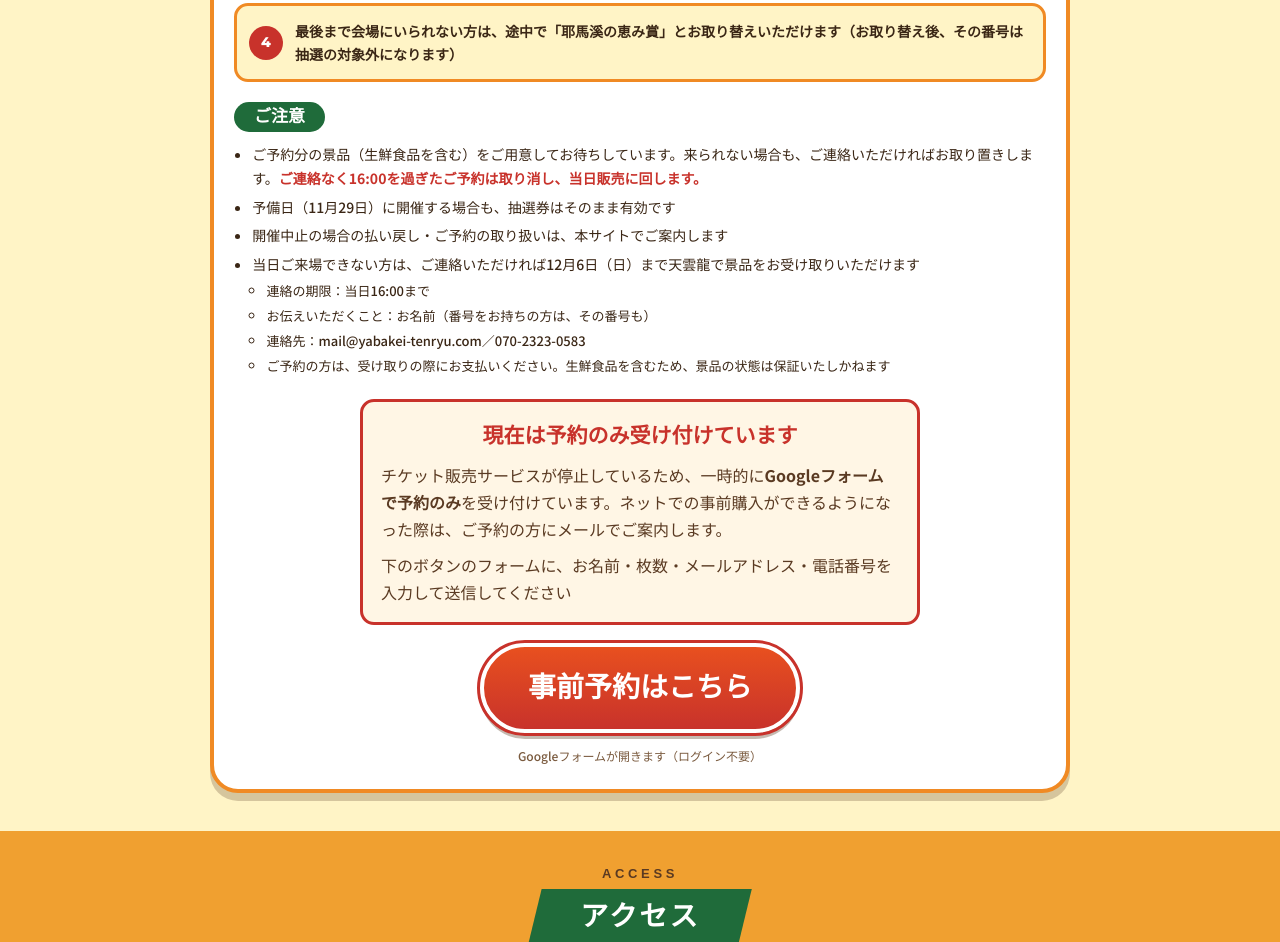
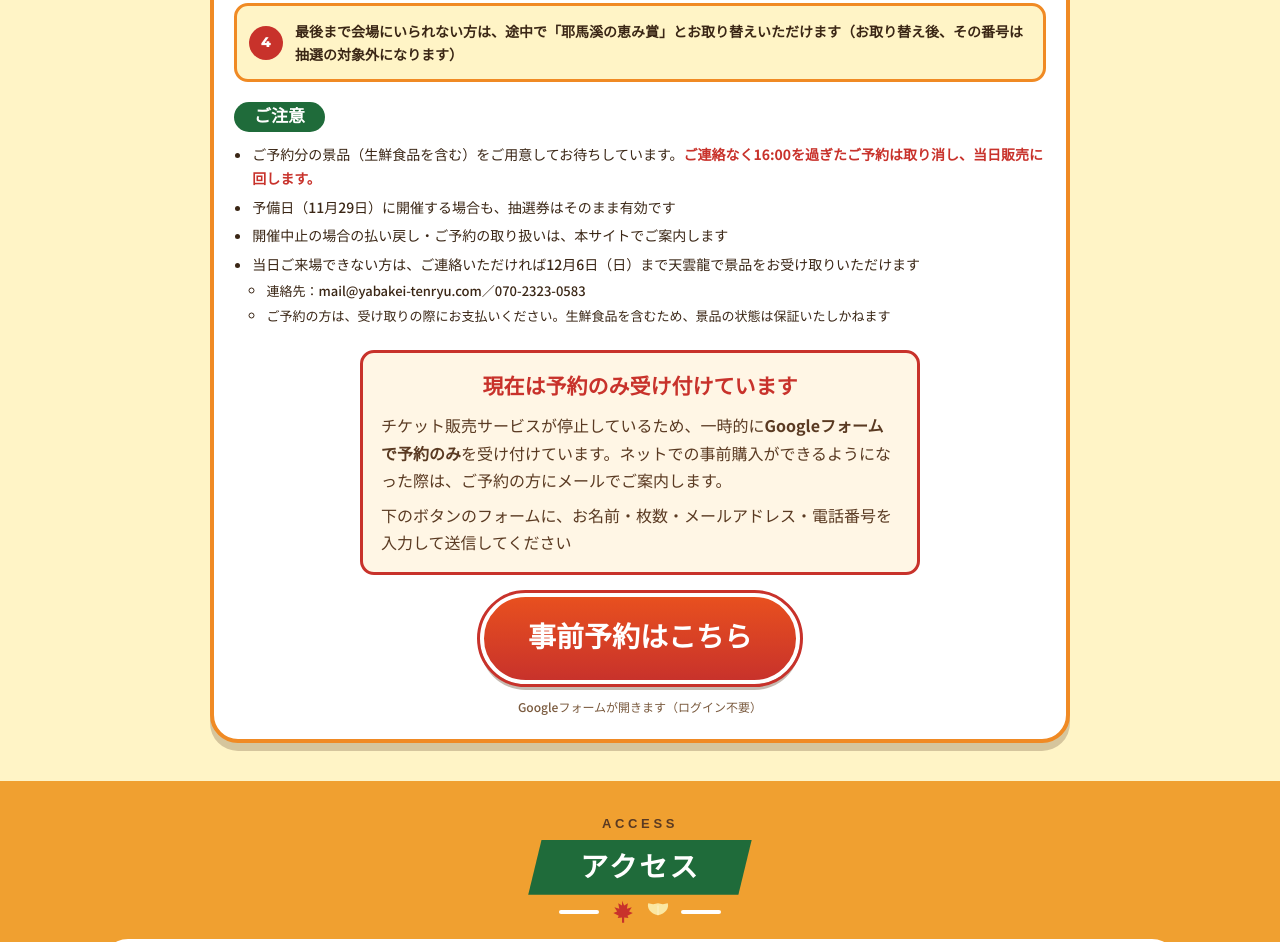
Before and after one commit to Ruki777/LP-yabakei-event-akimatsuri, a plain HTML site: page index.html in a window 1280 px wide. Shown: the part 4024-4966 px from the top of the page. Drawn offline with Linux system fonts and the light colour scheme; a web font is replaced by a local one.

Commit message:
「ご注意」の重複を削除：連絡の期限・お取り置きの一文・お伝えいただくこと
Co-Authored-By: Claude Opus 5.5 <noreply@anthropic.com>

```diff
--- a/index.html
+++ b/index.html
@@ -224,13 +224,11 @@
       </ol>
       <h3>ご注意</h3>
       <ul class="notes">
-        <li>ご予約分の景品（生鮮食品を含む）をご用意してお待ちしています。来られない場合も、ご連絡いただければお取り置きします。<span class="deadline">ご連絡なく16:00を過ぎたご予約は取り消し、当日販売に回します。</span></li>
+        <li>ご予約分の景品（生鮮食品を含む）をご用意してお待ちしています。<span class="deadline">ご連絡なく16:00を過ぎたご予約は取り消し、当日販売に回します。</span></li>
         <li>予備日（11月29日）に開催する場合も、抽選券はそのまま有効です</li>
         <li>開催中止の場合の払い戻し・ご予約の取り扱いは、本サイトでご案内します</li>
         <li>当日ご来場できない方は、ご連絡いただければ12月6日（日）まで天雲龍で景品をお受け取りいただけます
           <ul class="sub">
-            <li>連絡の期限：当日16:00まで</li>
-            <li>お伝えいただくこと：お名前（番号をお持ちの方は、その番号も）</li>
             <li>連絡先：mail@yabakei-tenryu.com／070-2323-0583</li>
             <li>ご予約の方は、受け取りの際にお支払いください。生鮮食品を含むため、景品の状態は保証いたしかねます</li>
           </ul>
```
